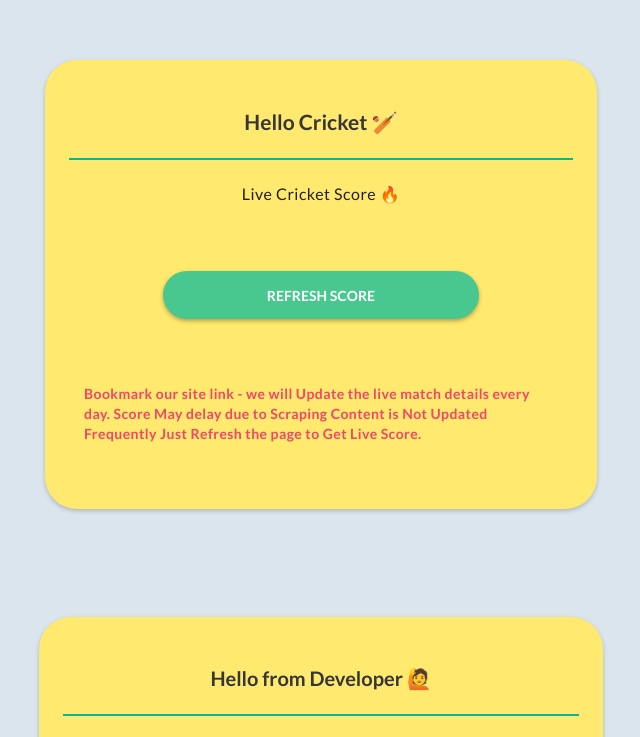
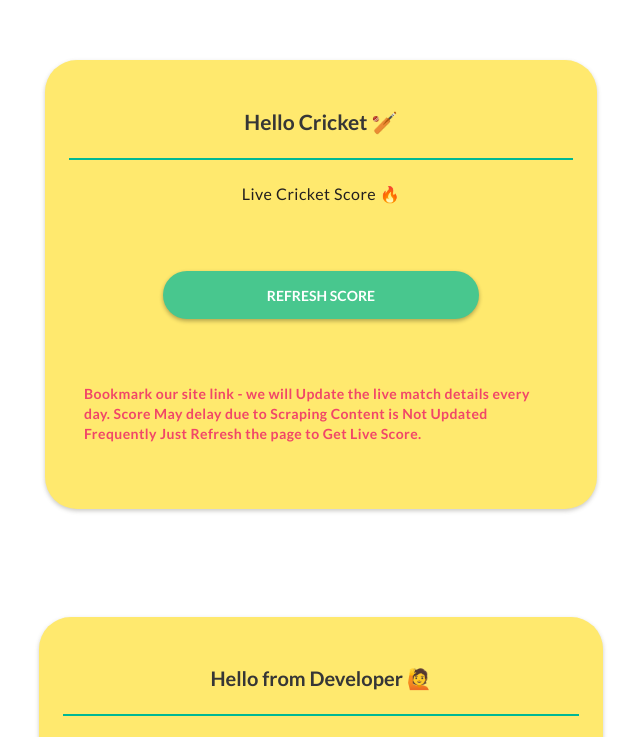
Before and after one commit to mskian/livescore, a website: page public/index.html in a window 1280 px wide. Shown: the top 737 px of the page, without its empty margins (319-959 px from the left). Drawn offline with nearby package versions, Linux system fonts and the light colour scheme; no server answers.

Commit message:
Update Background Color

```diff
--- a/public/index.html
+++ b/public/index.html
@@ -46,7 +46,7 @@
   body {
     font-family: 'Lato', sans-serif;
     font-size: 16px;
-    background-color: #DAE5ED;
+    background-color: #ffffff;
     color: rgba(0, 0, 0, 0.6);
     font-weight: 400;
     line-height: 1.618;
```
